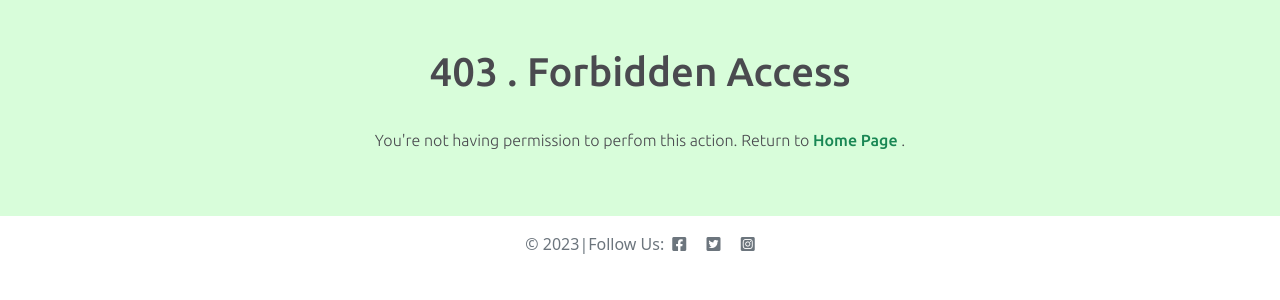
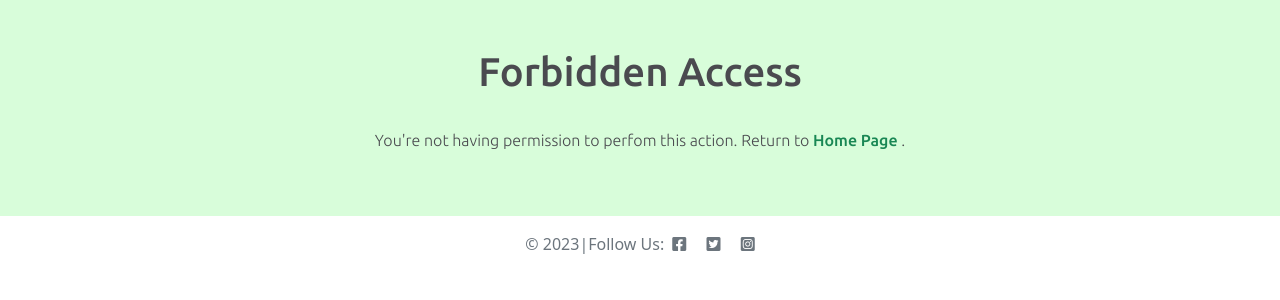
Before and after one commit to Indrakens/cocktail-haven, a Django app: template templates/403.html in a window 1280 px wide. Shown: the part 106-406 px from the top of the page. Run offline with Django 3.2, Linux system fonts and the light colour scheme; the template is opened without the code that fills it, so the values that code supplies are empty.

Commit message:
Update 403 page header

```diff
--- a/templates/403.html
+++ b/templates/403.html
@@ -4,7 +4,7 @@
 
 {% block content %}
     <div class="container text-center pt-5 pb-5 error">
-        <h1>403 . Forbidden Access</h1>
+        <h1>Forbidden Access</h1>
         <br>
         <p>You're not having permission to perfom this action. Return to <a href="{% url 'home' %}" class="return-home">Home Page</a> .</p>
     </div>
```
